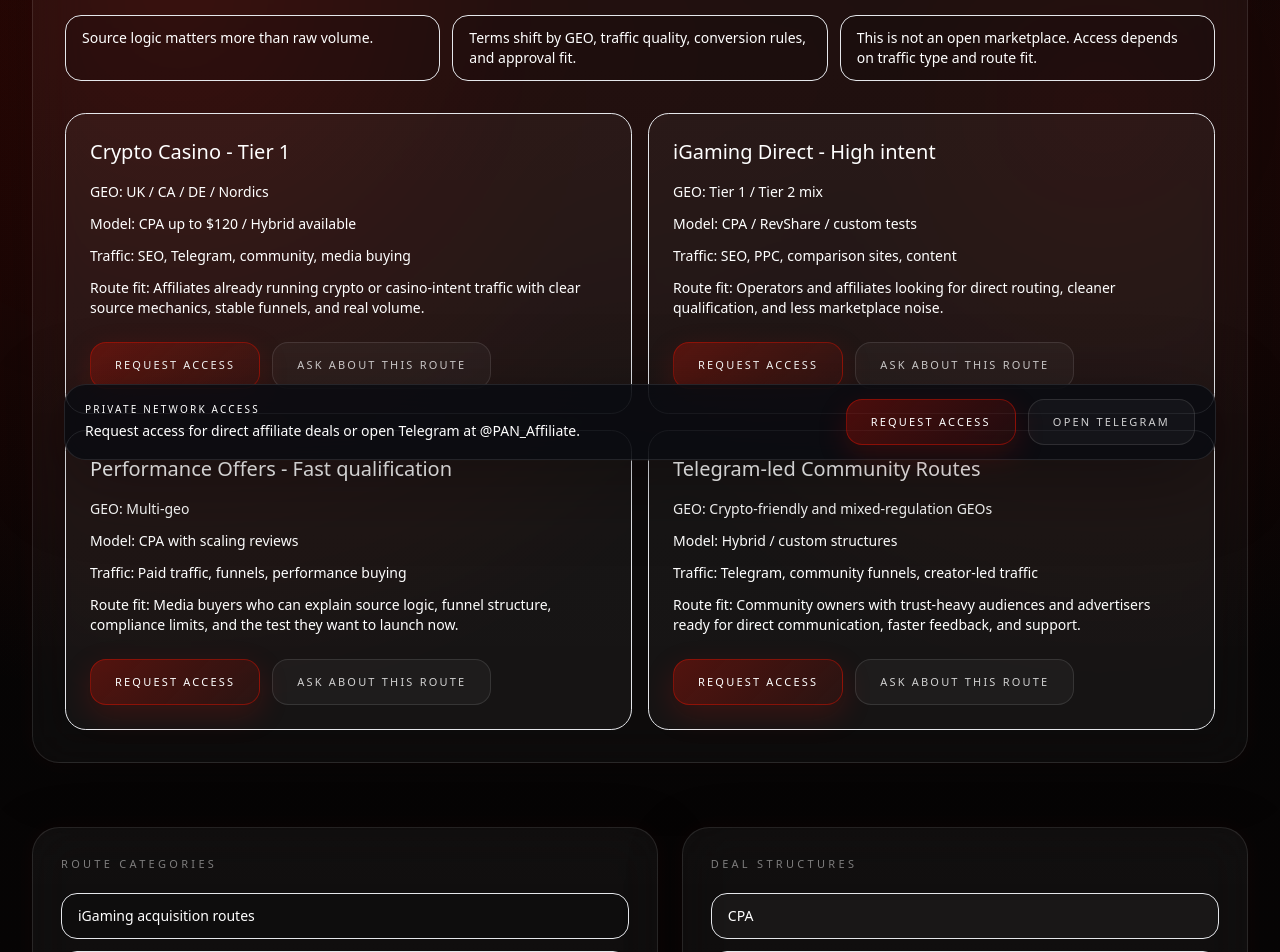
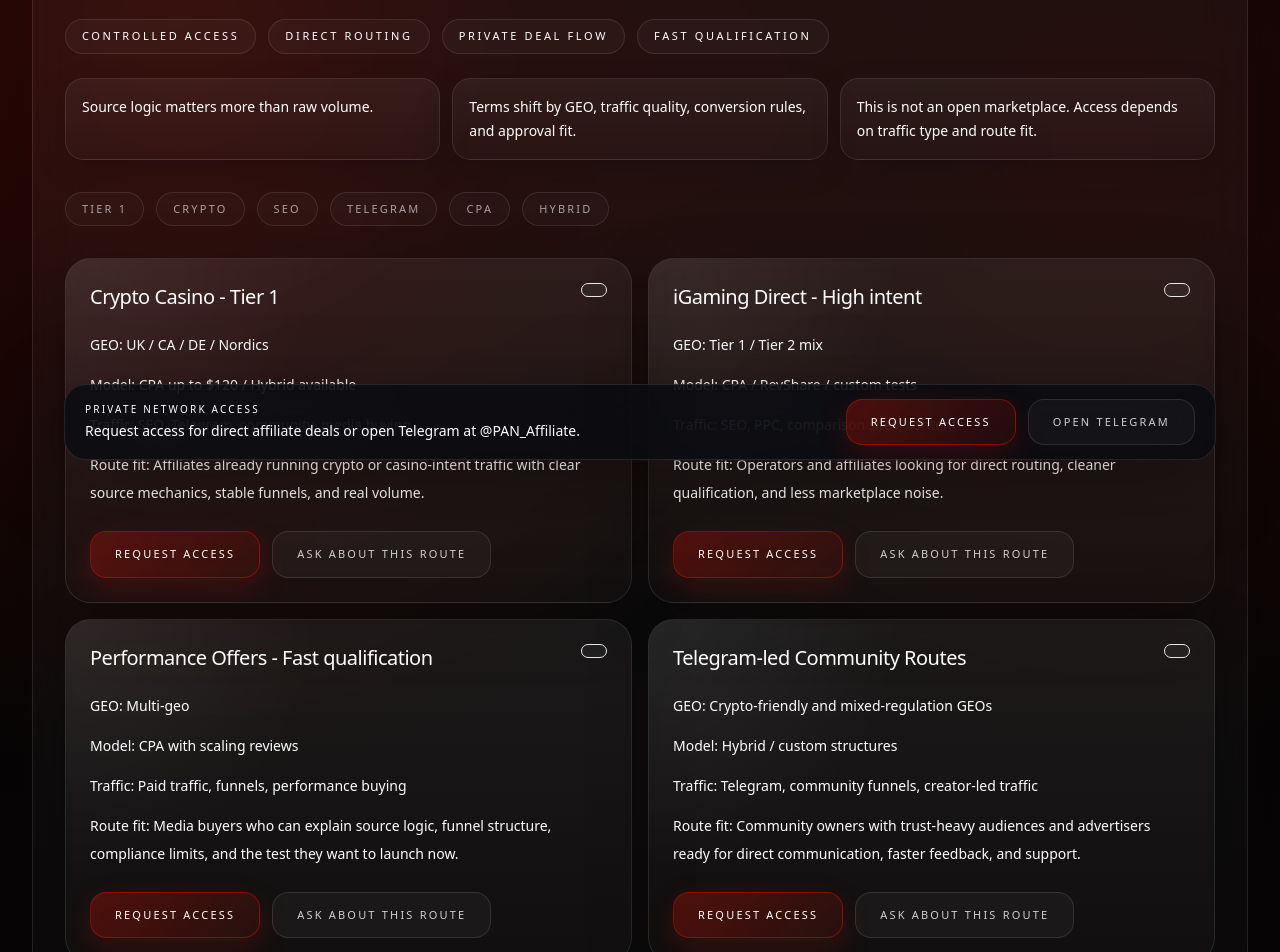
Before and after one commit to Gatsby01k/vladdos-pan, a Next.js app: page /offers in a window 1280 px wide. Shown: the part 320-1272 px from the top of the page. Built offline with nearby package versions, Linux system fonts and the light colour scheme; no server answers.

Commit message:
Update page.tsx

```diff
--- a/src/app/offers/page.tsx
+++ b/src/app/offers/page.tsx
@@ -1,4 +1,5 @@
 import type { Metadata } from 'next';
+import { motion } from 'framer-motion';
 import BackgroundShell from '@/components/ui/BackgroundShell';
 import Footer from '@/components/ui/Footer';
 import QuickContactPanel from '@/components/ui/QuickContactPanel';
@@ -22,6 +23,15 @@ const qualificationNotes = [
   'This is not an open marketplace. Access depends on traffic type and route fit.',
 ];
 
+const signalPills = [
+  'Controlled access',
+  'Direct routing',
+  'Private deal flow',
+  'Fast qualification',
+];
+
+const routeFilters = ['Tier 1', 'Crypto', 'SEO', 'Telegram', 'CPA', 'Hybrid'];
+
 export const metadata: Metadata = {
   title: 'Active Offers',
   description:
@@ -32,6 +42,7 @@ export default function OffersPage() {
   return (
     <BackgroundShell>
       <TopNav />
+
       <main className="mx-auto max-w-7xl space-y-16 px-4 pb-24 pt-24 sm:px-6 sm:pt-28 lg:px-8">
         <section className="panel p-5 sm:p-7 lg:p-8">
           <SectionHeader
@@ -40,26 +51,67 @@ export default function OffersPage() {
             text="These are controlled traffic flows with defined source logic, GEO fit, and realistic scaling conditions. The goal is simple: make fit clear before any Telegram conversation starts."
           />
 
-          <div className="mt-5 grid gap-3 md:grid-cols-3">
-            {qualificationNotes.map((item) => (
+          <div className="mt-6 flex flex-wrap gap-3">
+            {signalPills.map((item) => (
               <div
                 key={item}
-                className="rounded-[1rem] border border-white/8 bg-black/15 px-4 py-3 text-sm text-white/72"
+                className="rounded-full border border-white/10 bg-white/[0.03] px-4 py-2 text-[11px] font-medium uppercase tracking-[0.24em] text-white/62"
               >
                 {item}
               </div>
             ))}
           </div>
 
+          <div className="mt-6 grid gap-3 md:grid-cols-3">
+            {qualificationNotes.map((item, index) => (
+              <motion.div
+                key={item}
+                initial={{ opacity: 0, y: 18 }}
+                whileInView={{ opacity: 1, y: 0 }}
+                viewport={{ once: true, amount: 0.2 }}
+                transition={{ duration: 0.42, delay: index * 0.06, ease: 'easeOut' }}
+                className="rounded-[1.15rem] border border-white/10 bg-gradient-to-b from-white/[0.05] to-white/[0.02] px-4 py-4 text-sm leading-6 text-white/72 shadow-[0_10px_30px_rgba(0,0,0,0.18)]"
+              >
+                {item}
+              </motion.div>
+            ))}
+          </div>
+
+          <div className="mt-8 flex flex-wrap gap-3">
+            {routeFilters.map((item) => (
+              <button
+                key={item}
+                type="button"
+                className="rounded-full border border-white/10 bg-white/[0.025] px-4 py-2 text-[11px] font-medium uppercase tracking-[0.2em] text-white/60 transition hover:border-white/18 hover:bg-white/[0.05] hover:text-white/82"
+              >
+                {item}
+              </button>
+            ))}
+          </div>
+
           <div className="mt-8 grid gap-4 md:grid-cols-2">
-            {offerCards.map((offer) => (
-              <div
+            {offerCards.map((offer, index) => (
+              <motion.div
                 key={offer.title}
-                className="rounded-[1.3rem] border border-white/8 bg-white/[0.035] p-5 sm:p-6"
+                initial={{ opacity: 0, y: 18 }}
+                whileInView={{ opacity: 1, y: 0 }}
+                viewport={{ once: true, amount: 0.18 }}
+                transition={{ duration: 0.45, delay: index * 0.07, ease: 'easeOut' }}
+                className="group relative overflow-hidden rounded-[1.6rem] border border-white/10 bg-gradient-to-b from-white/[0.055] to-white/[0.02] p-5 shadow-[0_18px_60px_rgba(0,0,0,0.28)] transition duration-300 hover:-translate-y-1 hover:border-white/16 hover:shadow-[0_22px_80px_rgba(0,0,0,0.34)] sm:p-6"
               >
-                <div className="text-xl font-medium text-white">{offer.title}</div>
+                <div className="pointer-events-none absolute inset-0 bg-[radial-gradient(circle_at_top_left,rgba(255,255,255,0.08),transparent_38%)] opacity-80" />
 
-                <div className="mt-4 grid gap-3 text-sm text-white/72">
+                <div className="relative z-10">
+                  <div className="flex items-start justify-between gap-3">
+                    <div className="max-w-[80%] text-xl font-medium tracking-tight text-white">
+                      {offer.title}
+                    </div>
+                    <div className="rounded-full border border-white/12 bg-white/[0.04] px-3 py-1.5 text-[11px] font-medium uppercase tracking-[0.22em] text-white/72">
+                      {offer.status}
+                    </div>
+                  </div>
+
+                  <div className="mt-5 grid gap-3 text-sm leading-7 text-white/72">
                     <div>
                       <span className="text-white/88">GEO:</span> {offer.geo}
                     </div>
@@ -94,12 +146,19 @@ export default function OffersPage() {
                     </TrackedLink>
                   </div>
                 </div>
+              </motion.div>
             ))}
           </div>
         </section>
 
         <section className="grid gap-6 lg:grid-cols-[1.05fr_.95fr]">
-          <div className="panel p-5 sm:p-7">
+          <motion.div
+            initial={{ opacity: 0, y: 18 }}
+            whileInView={{ opacity: 1, y: 0 }}
+            viewport={{ once: true, amount: 0.2 }}
+            transition={{ duration: 0.45, ease: 'easeOut' }}
+            className="panel p-5 sm:p-7"
+          >
             <div className="eyebrow">route categories</div>
             <div className="mt-5 grid gap-3 text-sm text-white/72">
               {[
@@ -111,21 +170,27 @@ export default function OffersPage() {
               ].map((item) => (
                 <div
                   key={item}
-                  className="rounded-[1rem] border border-white/8 bg-black/15 px-4 py-3"
+                  className="rounded-[1rem] border border-white/10 bg-gradient-to-b from-white/[0.04] to-white/[0.02] px-4 py-3 shadow-[0_8px_24px_rgba(0,0,0,0.16)]"
                 >
                   {item}
                 </div>
               ))}
             </div>
-          </div>
+          </motion.div>
 
-          <div className="panel p-5 sm:p-7">
+          <motion.div
+            initial={{ opacity: 0, y: 18 }}
+            whileInView={{ opacity: 1, y: 0 }}
+            viewport={{ once: true, amount: 0.2 }}
+            transition={{ duration: 0.45, delay: 0.08, ease: 'easeOut' }}
+            className="panel p-5 sm:p-7"
+          >
             <div className="eyebrow">deal structures</div>
             <div className="mt-5 grid gap-3 text-sm text-white/72">
               {dealStructures.map((item) => (
                 <div
                   key={item}
-                  className="rounded-[1rem] border border-white/8 bg-white/[0.035] px-4 py-3"
+                  className="rounded-[1rem] border border-white/10 bg-gradient-to-b from-white/[0.05] to-white/[0.025] px-4 py-3 shadow-[0_8px_24px_rgba(0,0,0,0.16)]"
                 >
                   {item}
                 </div>
@@ -136,11 +201,12 @@ export default function OffersPage() {
               Final terms depend on source quality, GEO alignment, advertiser rules,
               compliance limits, and the scale the route can actually support.
             </p>
-          </div>
+          </motion.div>
         </section>
 
         <QuickContactPanel compact />
       </main>
+
       <Footer />
       <StickyDealBar />
     </BackgroundShell>
```
Lines whose indentation alone changed are shown as unchanged.
